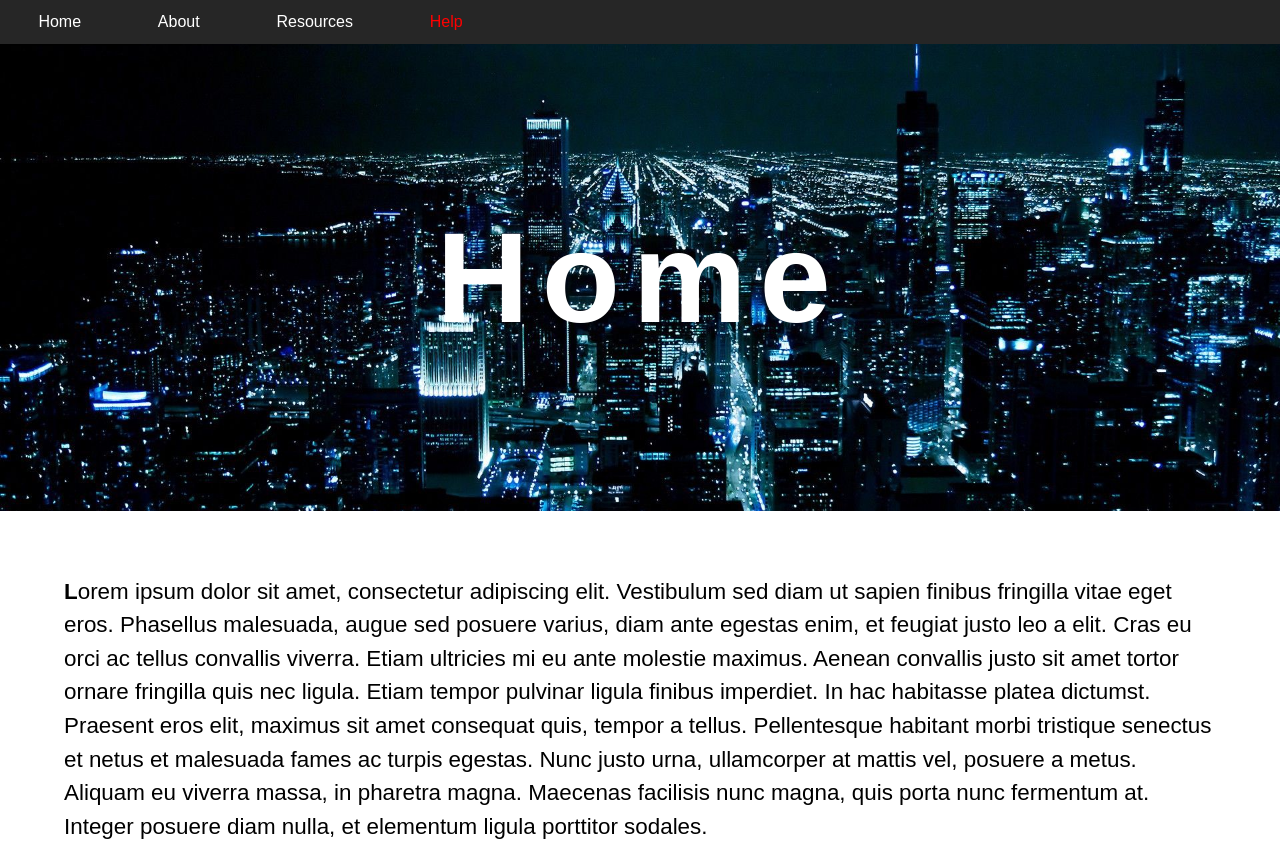
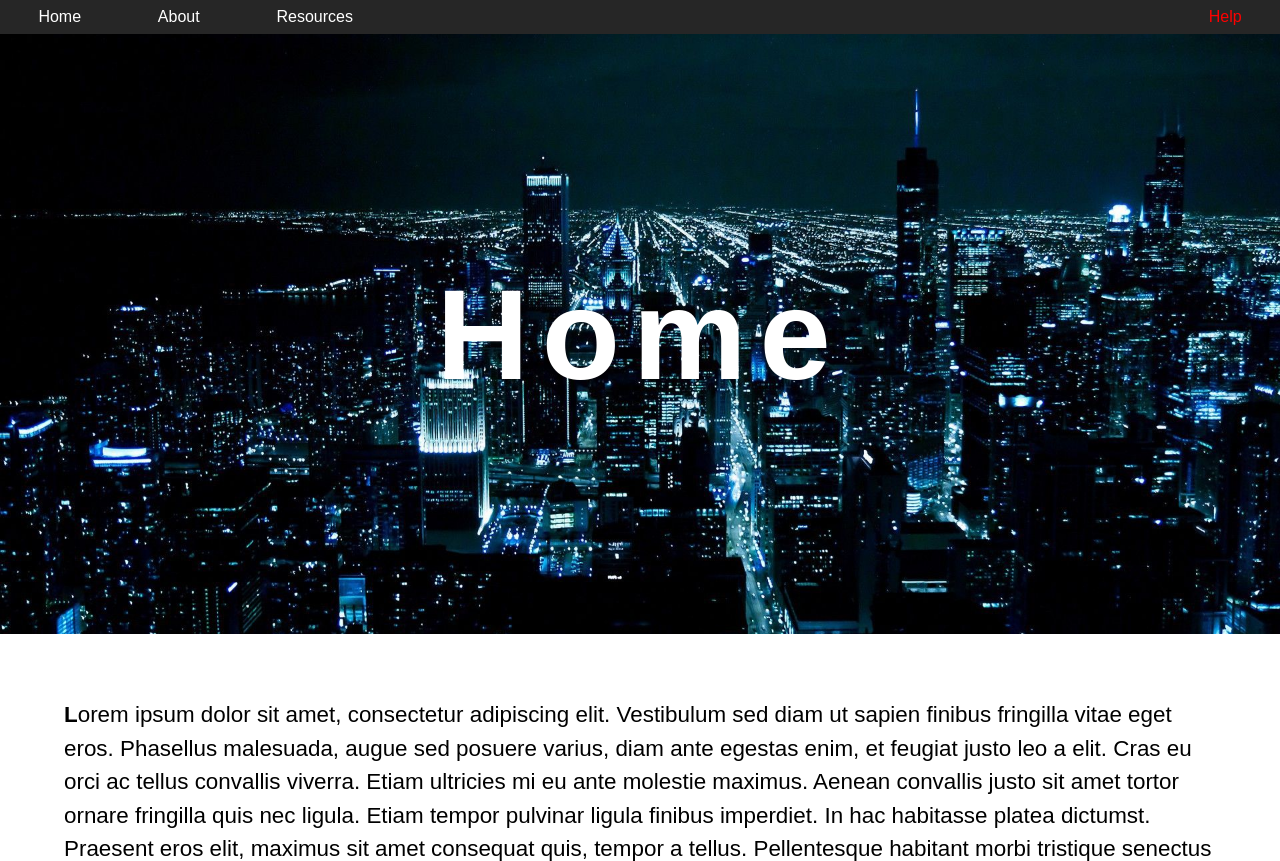
Before and after one commit to linamanda/CSS_Selectors, a plain HTML site: page index.html in a window 1280 px wide. Shown: the top 861 px of the page. Drawn offline with Linux system fonts and the light colour scheme.

Commit message:
Navigation bar adustment, page cover title adjustment.

```diff
--- a/style.css
+++ b/style.css
@@ -6,18 +6,18 @@ body, html {
   font-family: Arial;
   display: flex;
   flex-direction: row;
-  flex-wrap: wrap;
   background-color: #262626;
-  padding: 1% 0 1% 0;
 }
 
 .navLink {
-  padding: 0 3vw 0 3vw;
+  padding: 1vh 3vw 1vh 3vw;
   color: white;
 }
 
 .navPanel > a:last-child {
   color: red;
+  flex-grow: 2;
+  text-align: right;
 }
 
 a {
@@ -29,6 +29,10 @@ a {
   background-position: center;
   background-repeat: no-repeat;
   background-size: cover;
+  display: flex;
+  justify-content: center;
+  align-items: center;
+  min-height: 75vh;
 }
 
 .pageTitle > h1 {
@@ -36,7 +40,6 @@ a {
   text-align: center;
   font-family: Arial;
   font-size: 8em;
-  padding: 20vh 0 20vh 0;
   margin: 0;
   letter-spacing: 1vw;
 }
```
